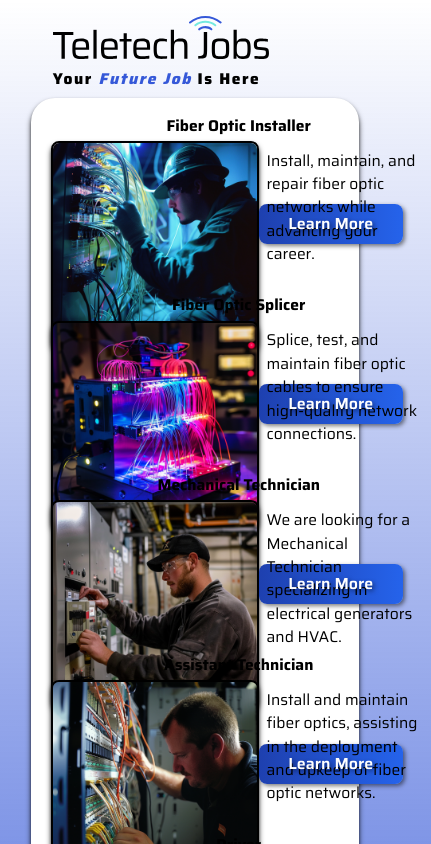
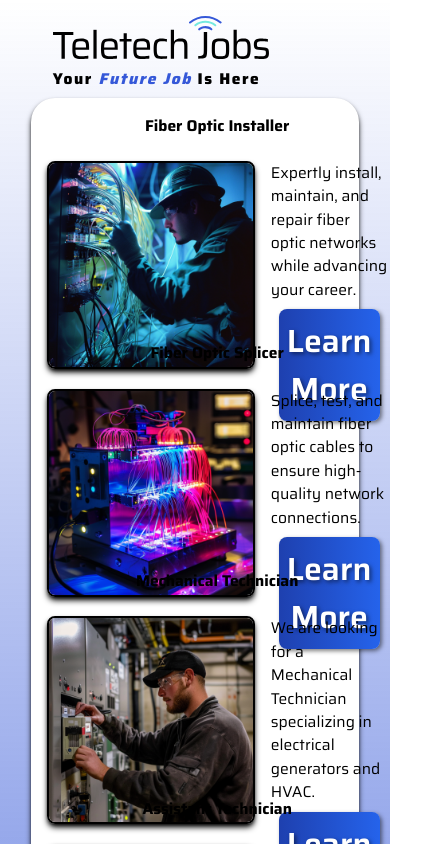
Before and after one commit to magnusquest/teletechjobs, a Next.js app: page / in a window 390 px wide. Shown: the top 844 px of the page, 431 px wide, since content can reach past the window. Built offline with nearby package versions, Linux system fonts and the light colour scheme.

Commit message:
fix jobs responsive

```diff
--- a/src/app/globals.css
+++ b/src/app/globals.css
@@ -86,6 +86,7 @@ p {
   text-decoration: none;
   text-shadow: 2px 2px 4px rgba(0, 0, 0, 0.5);
   box-shadow: 2px 2px 4px rgba(0, 0, 0, 0.5);
+  font-size: 2rem;
 }
 
 #job {
--- a/src/components/Job.tsx
+++ b/src/components/Job.tsx
@@ -19,7 +19,7 @@ const Job: React.FC<JobProps> = ({
   return (
     <Link href="#jobs" onClick={() => handleLinkClick(jobTitle)}>
       <h3>{jobTitle}</h3>
-      <div id="job" className="flex lg:flex-col p-[1vw]">
+      <div id="job" className="flex lg:flex-col my-6 space-x-4 justify-end">
         <div className="min-w-52 lg:h-auto lg:w-auto">
           <Image
             src={imgURL}
@@ -30,12 +30,12 @@ const Job: React.FC<JobProps> = ({
             layout="responsive"
           />
         </div>
-        <p className="min-h-20 m-2 hidden lg:block">{jobDescription}</p>
-        <div>
-          <p className="h-12 m-[2vw] lg:hidden">{jobDescription}</p>
+        <p className="h-20 h-42 m-2 hidden lg:block">{jobDescription}</p>
+        <div className="mx-[2vw]">
+          <p className="relative bottom-0 h-auto lg:hidden">{jobDescription}</p>
           <div
             id="button"
-            className="ml-auto mr-6 rounded-lg w-36 p-2 text-center bg-gradient-to-r from-blue-800 to-blue-600 text-white font-semibold hover:from-blue-900 hover:to-blue-700 transition-colors"
+            className="rounded-lg w-auto p-2 m-2 text-center bg-gradient-to-r from-blue-800 to-blue-600 text-white font-semibold hover:from-blue-900 hover:to-blue-700 transition-colors"
           >
             Learn More
           </div>
--- a/src/components/JobApps.tsx
+++ b/src/components/JobApps.tsx
@@ -29,7 +29,7 @@ const JobApps = () => {
       <div className="mx-auto grid lg:grid-cols-3 lg:text-left gap-4">
         <Job
           jobTitle="Fiber Optic Installer"
-          jobDescription="Install, maintain, and repair fiber optic networks while advancing your career."
+          jobDescription="Expertly install, maintain, and repair fiber optic networks while advancing your career."
           imgURL={fiberOpticInstaller}
           imgAlt="Workers installing fiber optic cables"
           handleLinkClick={handleLinkClick}
```
